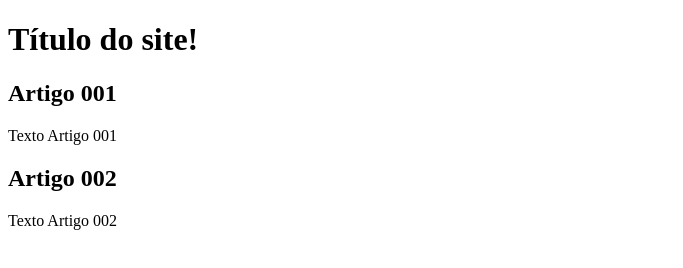
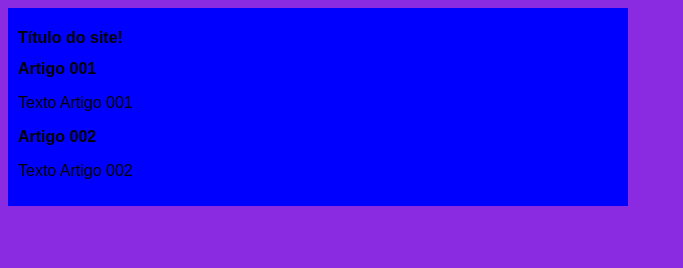
Before and after one commit to thiago-cloud/Branches, a plain HTML site: page index.html in a window 1280 px wide. Shown: the whole page, without its empty margins (0-683 px from the left). Drawn offline with Linux system fonts and the light colour scheme.

Commit message:
iniciei o designer

```diff
--- /dev/null
+++ b/estilos/style.css
@@ -0,0 +1,13 @@
+*{font-family:Arial, Helvetica, sans-serif;
+font-size:16px;}
+
+body{
+    background-color:blueviolet;
+}
+
+main {
+    background-color:blue;
+    width:600px;
+    marign:auto;
+    padding:10px;
+}
--- a/index.html
+++ b/index.html
@@ -5,6 +5,7 @@
     <meta http-equiv="X-UA-Compatible" content="IE=edge">
     <meta name="viewport" content="width=device-width, initial-scale=1.0">
     <title>Título do site</title>
+    <link rel="stylesheet" href="estilos/style.css">
 </head>
 <body>
     <main>
```
